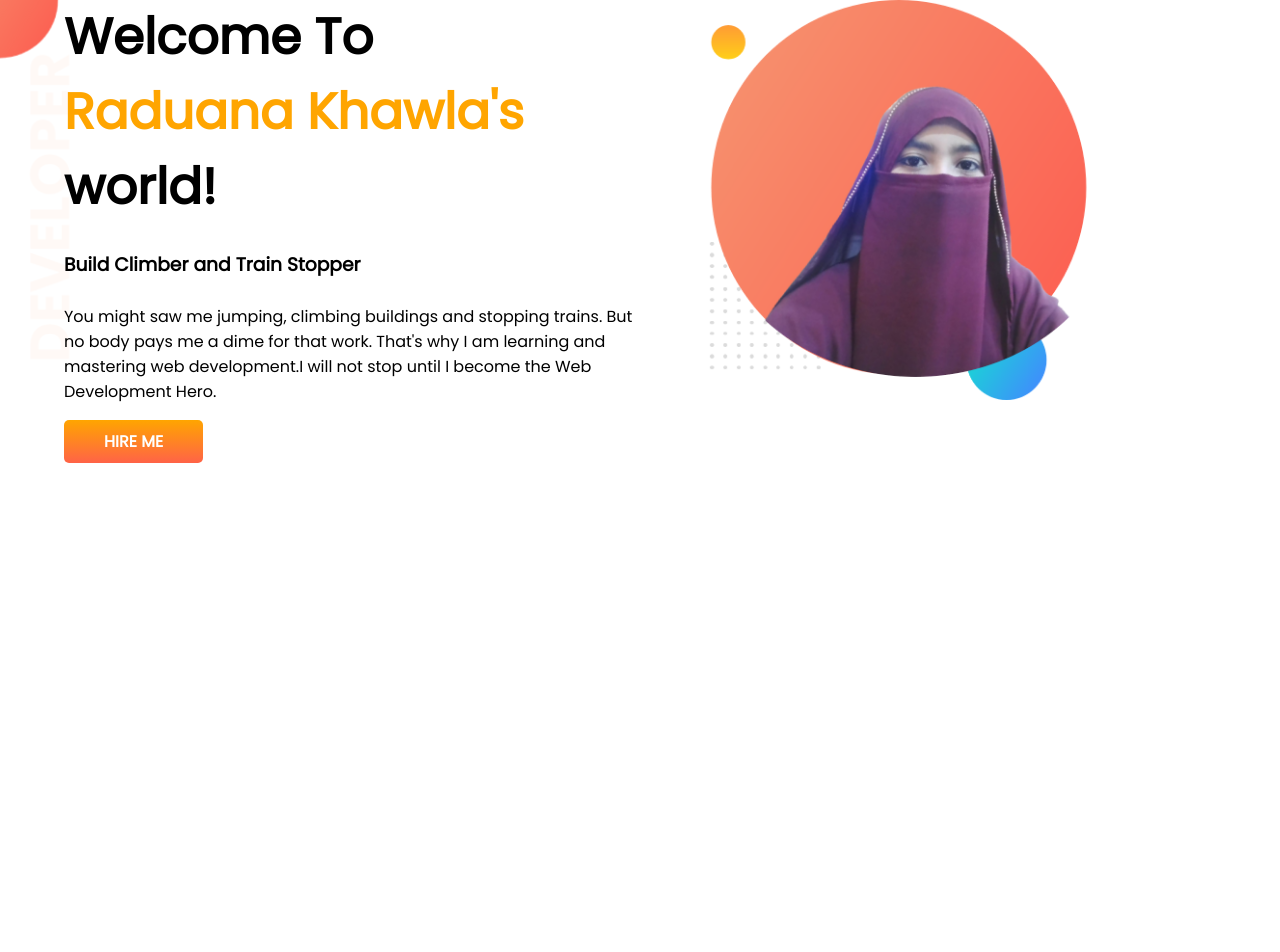
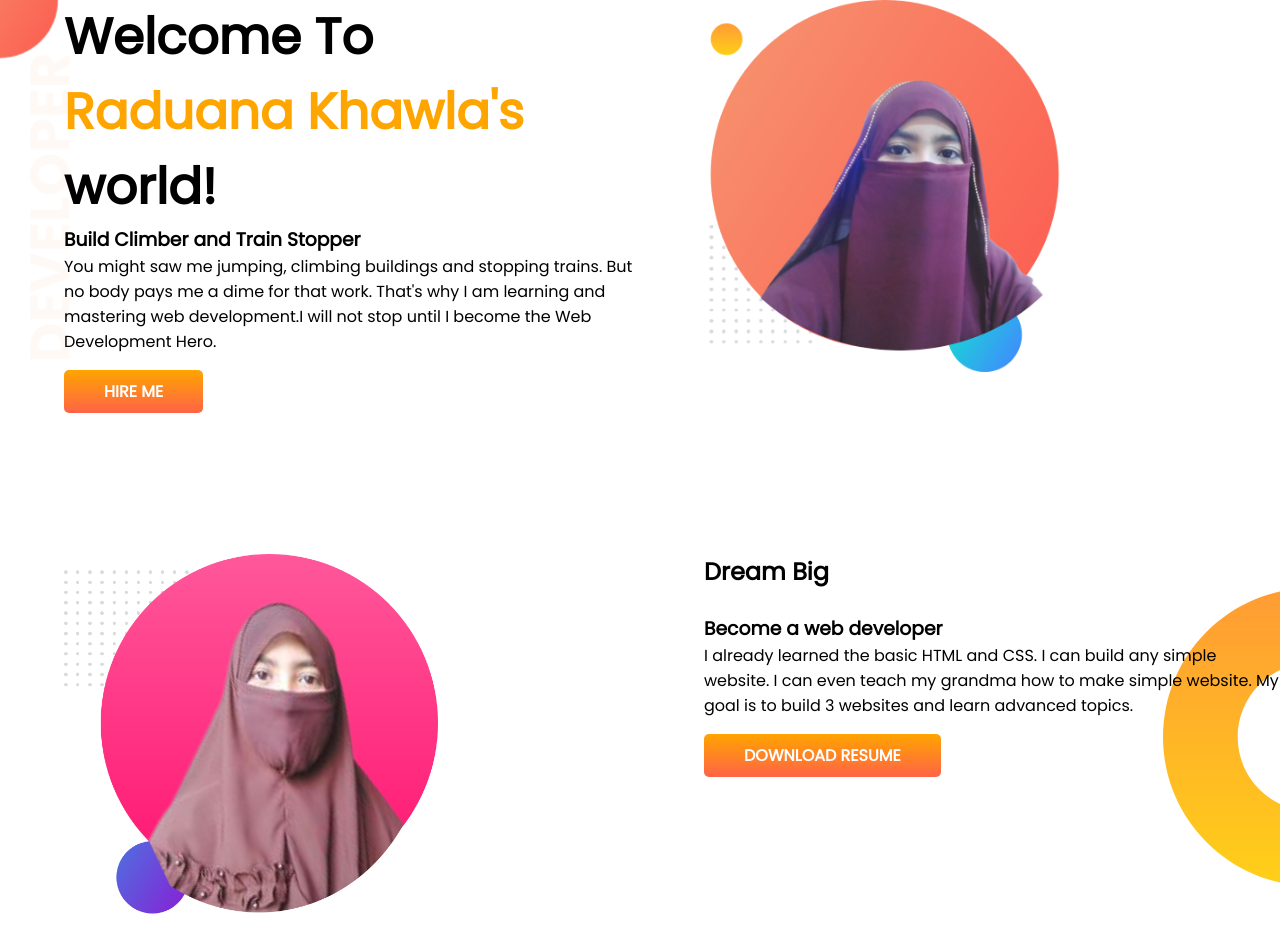
Before and after one commit to Raduana-Khawla/developer-portfolio, a plain HTML site: page index.html in a window 1280 px wide. Before the commit the page ends 800 px from the top, so only its background shows below. Drawn offline with Linux system fonts and the light colour scheme.

Commit message:
dream add

```diff
--- a/index.html
+++ b/index.html
@@ -16,8 +16,8 @@
     <section class="top-banner">
     <div class="half-width">
         <h1>Welcome To</h1>
-        <h1><span class="color">Raduana Khawla's</span> world!</h1><br>
-        <h3>Build Climber and Train Stopper</h3> <br>
+        <h1><span class="color">Raduana Khawla's</span> world!</h1>
+        <h3>Build Climber and Train Stopper</h3>
         <p>You might saw me jumping, climbing buildings and stopping trains. But no body pays me a dime for that
             work. That's why I am learning and mastering web development.I will not stop until I become the Web
             Development Hero.</p><br>
@@ -28,6 +28,19 @@
         <img src="images/my-bg (1).png" alt="">
         </div>
     </section>
+
+    <section class="dream-area">
+        <div class="half-width">
+            <img src="images/my-bg2 (1).png" alt="">
+        </div>
+        <div class="half-width">
+            <h2>Dream Big</h2><br>
+            <h3>Become a web developer</h3>
+            <p>I already learned the basic HTML and CSS. I can build any simple website. I can even teach my grandma how to make simple website. My goal is to build 3 websites and learn advanced topics.</p>
+            </p><br>
+            <a class="link-button" target="_blank" href="">DOWNLOAD RESUME</a>
+            </div>
+    </section>
 </body>
 
 </html>
--- a/style.css
+++ b/style.css
@@ -17,6 +17,7 @@ h1 {
 
 section {
     display: flex;
+    margin-bottom: 150px;
 }
 
 .half-width {
@@ -25,7 +26,7 @@ section {
 }
 
 .half-width img {
-    width: 70%;
+    width: 65%;
 
 }
 
@@ -42,3 +43,9 @@ section {
     background-image: url(images/top-banner.png);
     background-repeat: no-repeat;
 }
+
+.dream-area {
+    background-image: url(images/dream-bg.png);
+    background-repeat: no-repeat;
+    background-position: right;
+}
```
Also changed, not shown: images/my-bg2 (1).png (added).
